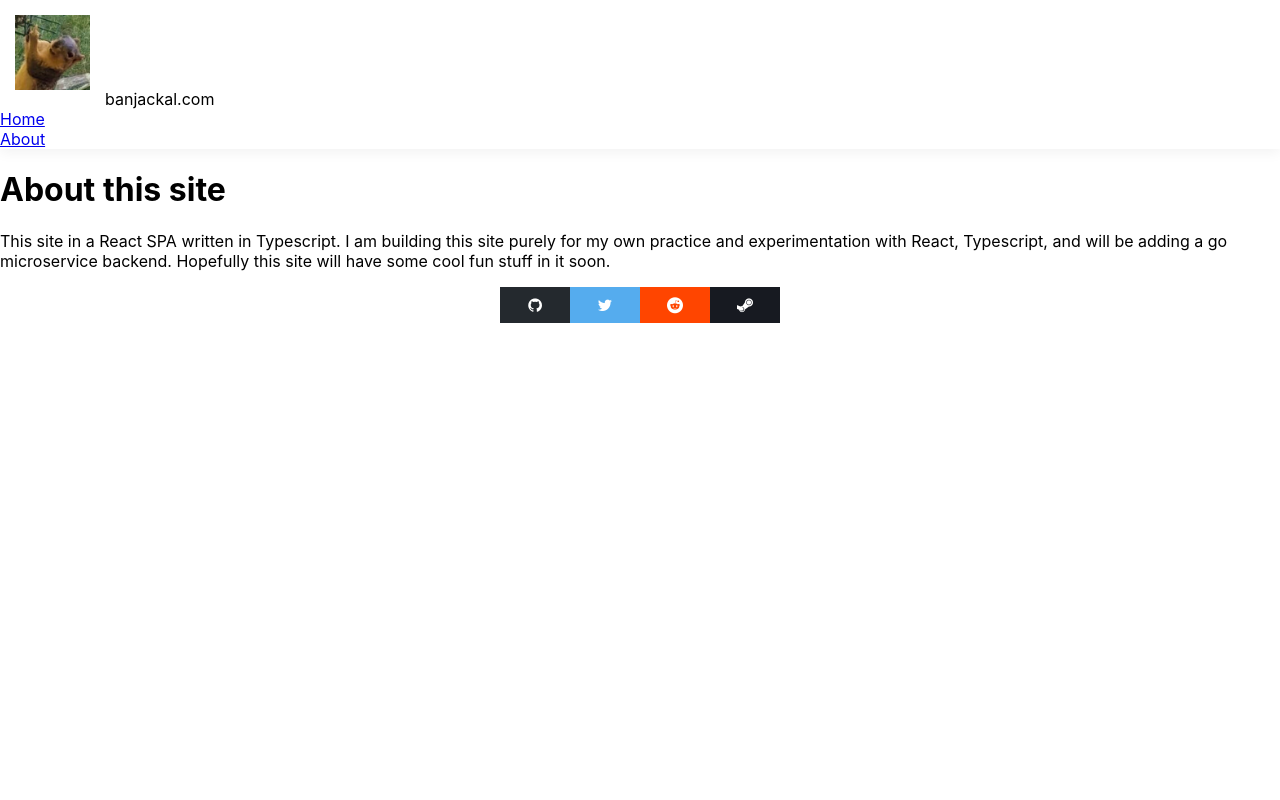
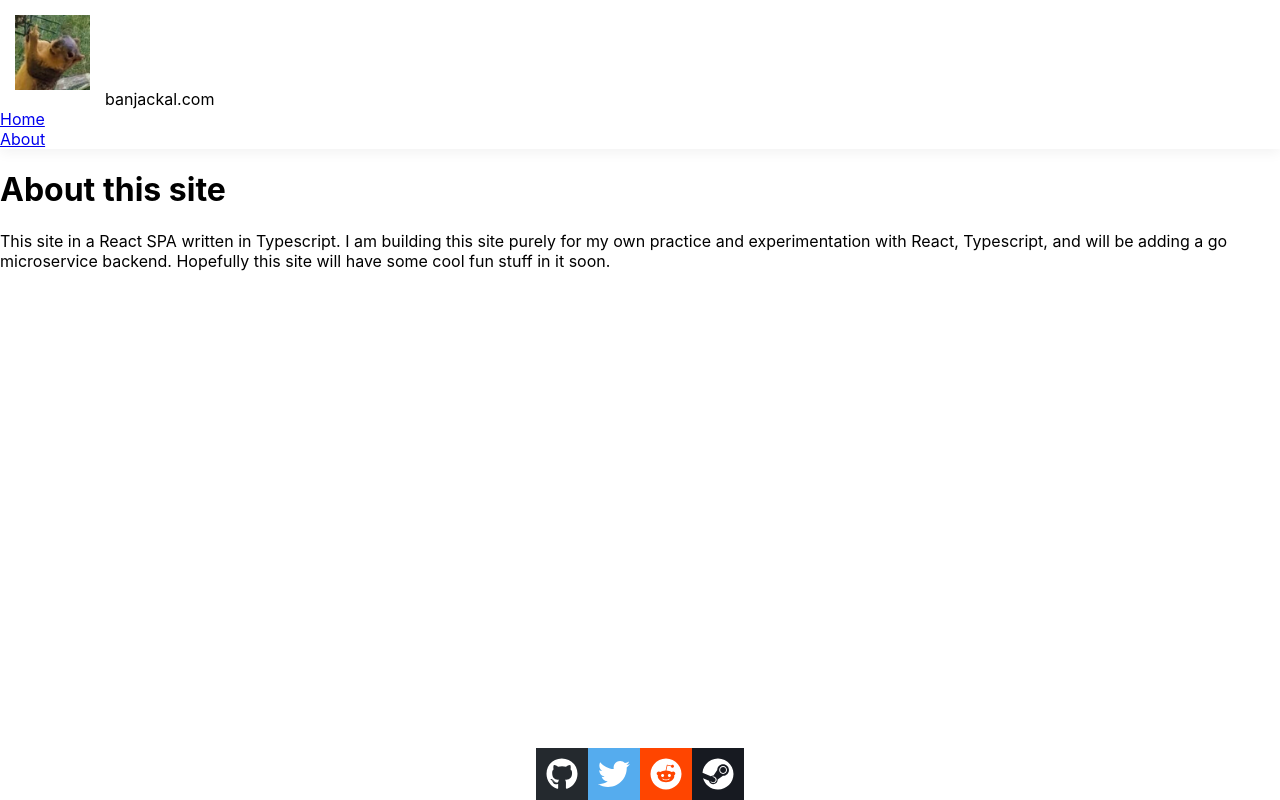
Before and after one commit to banjackal/banjackal.com, a React (Create React App) app in the folder react-spa/: page /about in a window 1280 px wide. Built offline with nearby package versions, Linux system fonts and the light colour scheme.

Commit message:
fixed links footer

```diff
--- a/react-spa/package.json
+++ b/react-spa/package.json
@@ -3,6 +3,11 @@
   "version": "0.1.0",
   "private": true,
   "dependencies": {
+    "@fortawesome/fontawesome-svg-core": "^1.2.36",
+    "@fortawesome/free-brands-svg-icons": "^5.15.4",
+    "@fortawesome/free-regular-svg-icons": "^5.15.4",
+    "@fortawesome/free-solid-svg-icons": "^5.15.4",
+    "@fortawesome/react-fontawesome": "^0.1.16",
     "@testing-library/jest-dom": "^5.15.0",
     "@testing-library/react": "^11.2.7",
     "@testing-library/user-event": "^12.8.3",
--- a/react-spa/src/Components/Links.css
+++ b/react-spa/src/Components/Links.css
@@ -1,15 +1,14 @@
 /* Style all font awesome icons */
 .menu-links {
     text-align: center;
+    position:absolute;
+left:0;
+bottom:0;
+right:0;
 }
 
-.fa {
+.fa-2x {
     padding: 10px;
-    font-size: 30px;
-    width: 50px;
-    text-align: center;
-    text-decoration: none;
-    /* border-radius: 50%; */
   }
 
   /* Add a hover effect if you want */
--- a/react-spa/src/Components/Links.tsx
+++ b/react-spa/src/Components/Links.tsx
@@ -1,5 +1,7 @@
 import {Component} from 'react';
 import './Links.css'
+import { FontAwesomeIcon } from '@fortawesome/react-fontawesome'
+import { faGithub, faTwitter, faReddit, faSteam} from '@fortawesome/free-brands-svg-icons';
 
 export class Links extends Component {
   public goToLink(url: string) {
@@ -8,33 +10,11 @@ export class Links extends Component {
 
   render() {
     return (
-            <div>
-                <link
-  rel="stylesheet"
-  href="https://cdnjs.cloudflare.com/ajax/libs/font-awesome/4.7.0/css/font-awesome.min.css"
-/>
       <div className="wrapper menu-links">
-  <a
-    href="https://github.com/banjackal"
-    target="_blank"
-    className="fa fa-github" rel="noreferrer"
-  ></a>
-  <a
-    href="https://twitter.com/nraeon"
-    target="_blank"
-    className="fa fa-twitter"
-  ></a>
-  <a
-    href="https://www.reddit.com/user/banjackal"
-    target="_blank"
-    className="fa fa-reddit"
-  ></a>
-  <a
-    href="https://steamcommunity.com/profiles/76561197984656045/"
-    target="_blank"
-    className="fa fa-steam"
-  ></a>
-</div>
+        <FontAwesomeIcon icon={faGithub} size="2x" />
+        <FontAwesomeIcon icon={faTwitter} size="2x"/>
+        <FontAwesomeIcon icon={faReddit} size="2x"/>
+        <FontAwesomeIcon icon={faSteam} size="2x"/>
       </div>
     )
   }
```
Also changed, not shown: 1 other file (tests, documents, lock files or other folders). Lines whose indentation alone changed are shown as unchanged.
